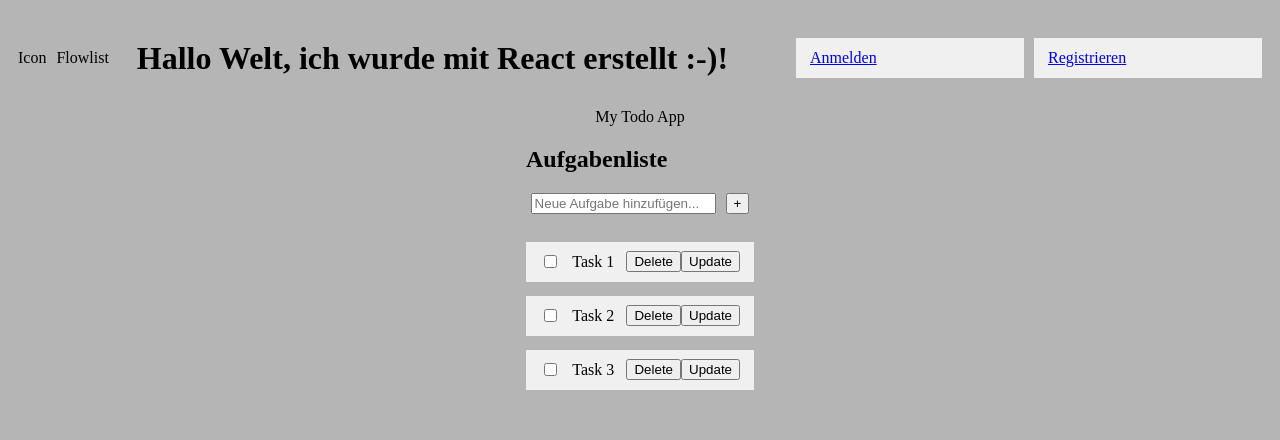
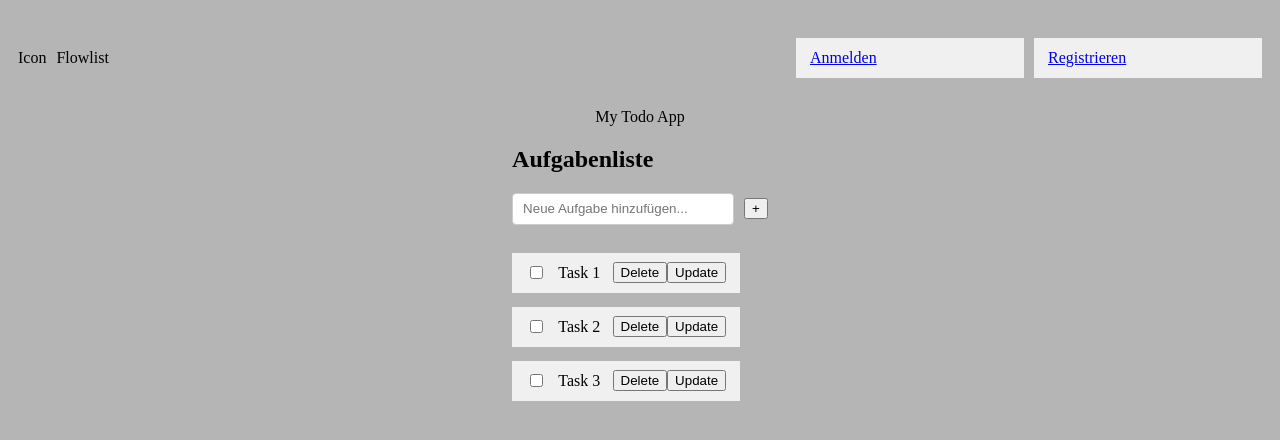
Before and after one commit to jakobsiebenhuetter/React---Todo-App, a React (Vite) app: page / in a window 1280 px wide. Shown: the top 440 px of the page. Built offline with nearby package versions, Linux system fonts and the light colour scheme.

Commit message:
change: global styling

```diff
--- a/src/components/Header.tsx
+++ b/src/components/Header.tsx
@@ -1,13 +1,4 @@
 import './Header.css';
-
-
-const colors = ['#FF5733', '#33FF57', '#3357FF', '#F333FF', '#33FFF5'];
-colors.map(() => randomColor());
-function randomColor() {
-    //...
-}
-
-
 
 
 
@@ -18,7 +9,6 @@ export default function Header() {
             <span>Icon</span>
             <div style={{marginLeft: '10px'}}>Flowlist</div>
         </div>
-         <h1>Hallo Welt, ich wurde mit React erstellt :-)!</h1>
         <ul style={{ display: 'flex', listStyleType: 'none', marginRight: '10px' }}>
             <li style={{ marginRight: '10px' }}>
                 <a href="#">Anmelden</a>
--- a/src/index.css
+++ b/src/index.css
@@ -1,3 +1,11 @@
 body {
     background-color: rgb(181, 181, 181);
 }
+
+input[type="text"] {
+    width: 200px;
+    height: 30px;
+    padding: 0 10px;
+    border: 1px solid #ccc;
+    border-radius: 4px;
+}
```
